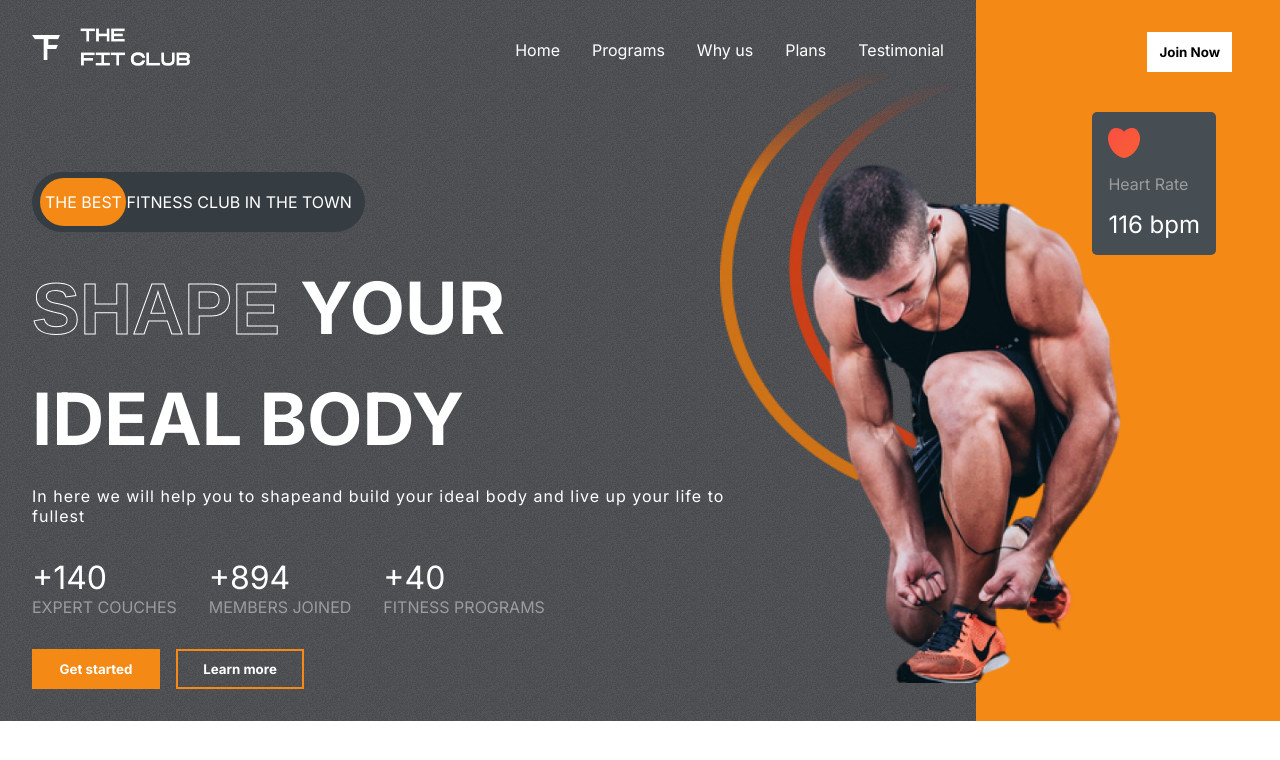
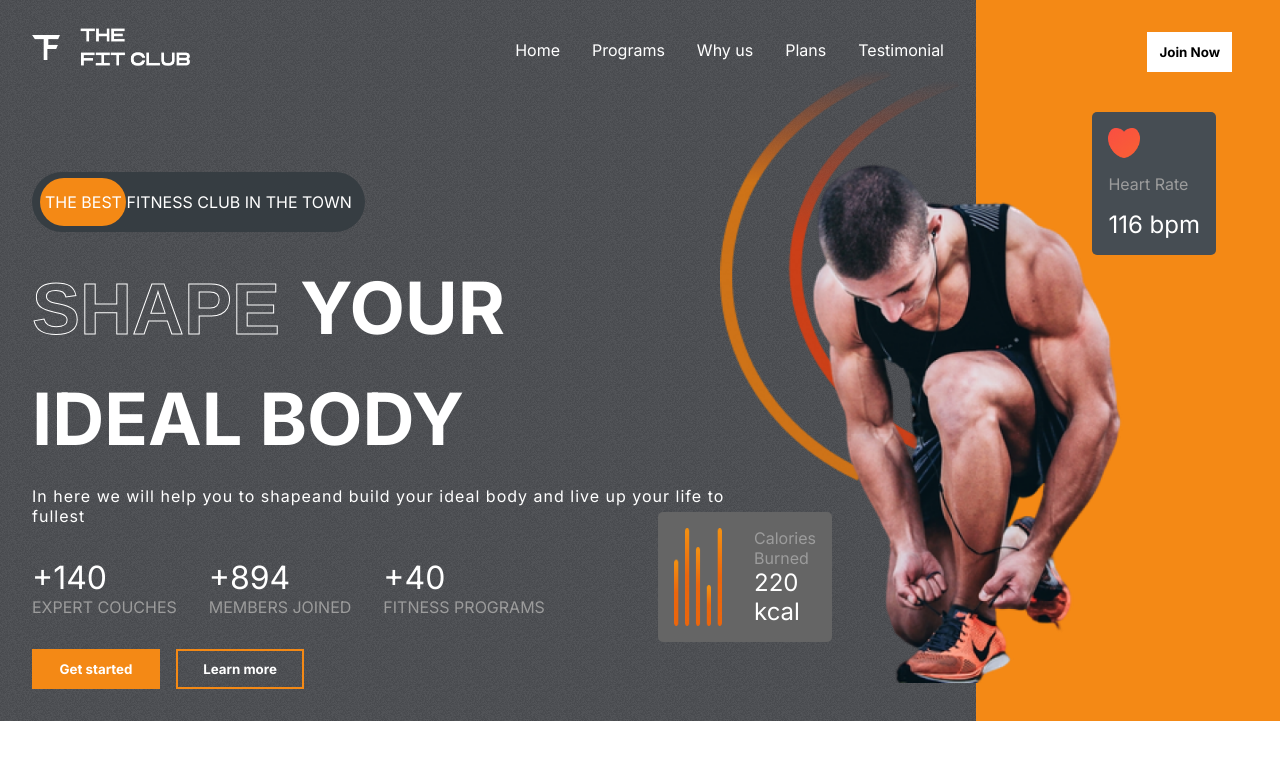
Before and after one commit to asad-amjad/GymApp-React, a React (Create React App) app: page / in a window 1280 px wide. Shown: the top 760 px of the page. Built offline with nearby package versions, Linux system fonts and the light colour scheme.

Commit message:
calories card

```diff
--- a/src/components/Hero/Hero.css
+++ b/src/components/Hero/Hero.css
@@ -152,3 +152,34 @@
     z-index: -1;
     width: 15rem;
 }
+
+.calories {
+    display: flex;
+    gap: 2rem;
+    background-color: var(--caloryCard);
+    border-radius: 5px;
+    padding: 1rem;
+    width: fit-content;
+    position: absolute;
+    top: 32rem;
+    right: 28rem;
+}
+
+.calories>img {
+    width: 3rem;
+}
+
+.calories>div {
+    display: flex;
+    flex-direction: column;
+    justify-content: space-between;
+}
+
+.calories>div>:nth-child(1) {
+    color: var(--gray);
+}
+
+.calories>div>:nth-child(2) {
+    color: white;
+    font-size: 1.5rem;
+}
--- a/src/components/Hero/Hero.jsx
+++ b/src/components/Hero/Hero.jsx
@@ -2,7 +2,9 @@
 import heart from "../../assets/heart.png";
 import hero_image from "../../assets/hero_image.png";
 import hero_image_back from "../../assets/hero_image_back.png";
+import Calories from "../../assets/calories.png";
 import "./Hero.css";
+
 const Hero = () => {
   return (
     <div className="hero">
@@ -65,6 +67,15 @@
         {/* hero images */}
         <img src={hero_image} alt="" className="hero-image" />
         <img src={hero_image_back} alt="" className="hero-image-back" />
+
+        {/* Calories */}
+        <div className="calories">
+          <img src={Calories} alt="" />
+          <div>
+            <span>Calories Burned</span>
+            <span>220 kcal</span>
+          </div>
+        </div>
       </div>
     </div>
   );
```
